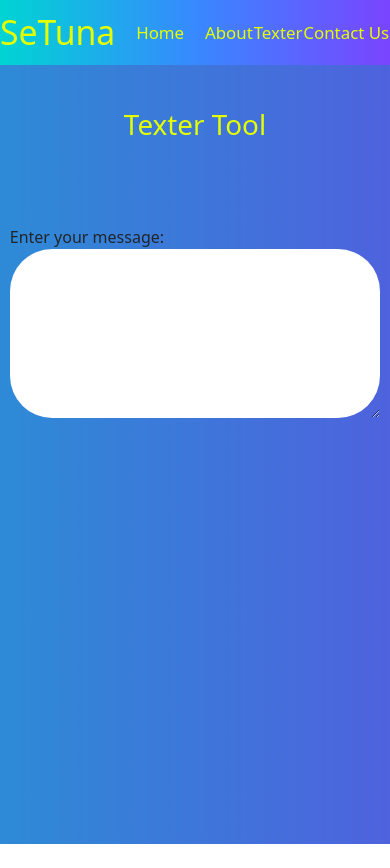
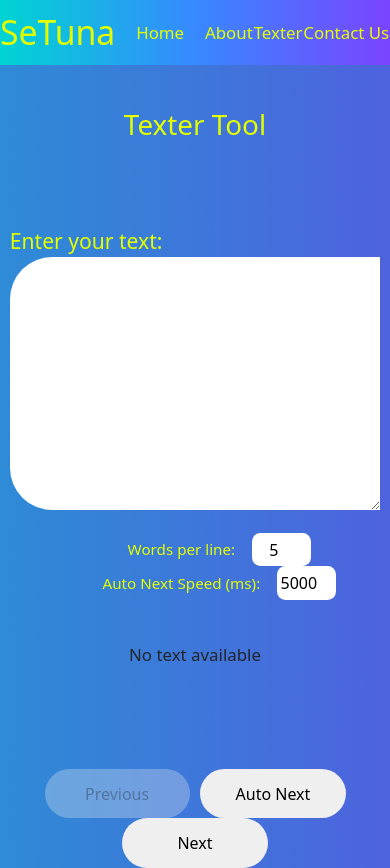
Before and after one commit to GodishalaAshwith/Texter-Toolz, a React (Vite) app: page /texter in a window 390 px wide. Before the commit the page ends 844 px from the top, so only its background shows below. Built offline with nearby package versions, Linux system fonts and the light colour scheme.

Commit message:
Texter working well intended

```diff
--- a/package.json
+++ b/package.json
@@ -17,6 +17,7 @@
   },
   "devDependencies": {
     "@eslint/js": "^9.11.1",
+    "@types/node": "^22.8.0",
     "@types/react": "^18.3.10",
     "@types/react-dom": "^18.3.0",
     "@vitejs/plugin-react": "^4.3.2",
--- a/src/components/Tool/Tool.css
+++ b/src/components/Tool/Tool.css
@@ -16,6 +16,15 @@
   opacity: 1;
 }
 
+.tool a {
+  text-decoration: none;
+  color: black;
+  transition: 0.4s ease;
+}
+.tool a:hover {
+  transform: scale(1.4);
+}
+
 .tool-hide {
   opacity: 0; /* Hidden state with 0 opacity */
   transform: scale(0.95); /* Slightly shrink the size when hidden */
--- a/src/components/Tool/Tool.tsx
+++ b/src/components/Tool/Tool.tsx
@@ -1,3 +1,4 @@
+import { Link } from "react-router-dom";
 import "./Tool.css";
 
 interface ToolProps {
@@ -8,7 +9,9 @@ const Tool = ({ name }: ToolProps) => {
   return (
     <>
       <div className="tool-preview">
-        <div className="tool">{name}</div>
+        <div className="tool">
+          <Link to="/texter">{name}</Link>
+        </div>
       </div>
     </>
   );
--- a/src/pages/Texter/Texter.css
+++ b/src/pages/Texter/Texter.css
@@ -7,6 +7,7 @@ header {
 /* Wrapper for search bar */
 .input-field {
   background-color: rgba(1, 1, 1, 0);
+  color: #e3ff00;
   width: 50%; /* Adjusted to use percentage for responsiveness */
   margin-top: 4vh; /* Slightly reduced margin for responsiveness */
   margin-left: auto; /* Center the search bar horizontally */
@@ -16,12 +17,19 @@ header {
   display: flex;
   justify-content: center;
   align-items: center;
+  flex-direction: column;
+}
+.input-field label {
+  font-size: 2.5vh;
 }
 
 /* Search textarea styling */
 .input-field textarea {
   border: 0;
-  border-radius: 5vh;
+  border-top-left-radius: 5vh; /* Rounded top-left corner */
+  border-bottom-left-radius: 5vh; /* Rounded bottom-left corner */
+  border-top-right-radius: 0; /* Unrounded top-right corner */
+  border-bottom-right-radius: 0; /* Unrounded bottom-right corner */
   width: 100%; /* Takes up full width of the parent div */
   height: 30vh; /* Increased height for large text input */
   text-align: left; /* Left-align for natural text flow in large fields */
@@ -41,34 +49,172 @@ header {
   outline: #00265a;
 }
 
+/* Responsive styling for settings section */
+.settings {
+  margin: 2vh;
+  height: auto; /* Dynamic height */
+  display: flex;
+  justify-content: center;
+  align-items: center;
+  flex-wrap: wrap; /* Allows items to wrap on smaller screens */
+}
+
+.settings label {
+  margin-left: 2vh;
+  text-align: center;
+  font-size: 2.5vh;
+  color: #e3ff00;
+  margin-right: 1vh; /* Space between label and input */
+}
+
+.settings input {
+  border: none;
+  margin-left: 1vh;
+  width: 5vw; /* Responsive width */
+  height: 4vh;
+  text-align: center;
+  border-radius: 1vh; /* Rounded corners */
+}
+
+.settings input:focus {
+  outline: none; /* Remove default outline */
+  box-shadow: 0 0 0.5vh #e3ff00; /* Subtle glow effect on focus */
+}
+
+/* Output section styling */
+.output {
+  margin: 5vh;
+  font-size: 3vh;
+  height: 10vh;
+  text-align: center;
+  width: 80%; /* Responsive width */
+  margin-left: auto;
+  margin-right: auto;
+}
+
+/* Navigation buttons styling */
+.navigation-buttons {
+  margin: 4vh;
+  display: flex;
+  justify-content: space-evenly;
+  flex-wrap: wrap; /* Allows buttons to wrap on smaller screens */
+}
+
+.navigation-buttons button {
+  padding: 2vh;
+  width: 25%; /* Responsive button width */
+  max-width: 150px; /* Limit the maximum width */
+  border: none;
+  border-radius: 5vh;
+}
+
 /* Media Queries for smaller screens */
 @media (max-width: 768px) {
   .input-field {
-    width: 90%; /* Increase width on smaller screens */
+    width: 90%;
   }
 
   .input-field textarea {
-    font-size: 2vh; /* Slightly reduce font size on smaller screens */
-    height: 25vh; /* Adjust textarea height */
+    font-size: 2vh;
+    height: 25vh;
   }
 
   .input-field textarea::placeholder {
-    font-size: 1.8vh; /* Adjust placeholder font size */
+    font-size: 1.8vh;
+  }
+
+  .settings label {
+    font-size: 2vh; /* Adjust font size for smaller screens */
+  }
+
+  .output {
+    font-size: 2.5vh; /* Adjust font size for smaller screens */
+  }
+
+  .navigation-buttons button {
+    width: 40%; /* Wider buttons on smaller screens */
   }
 }
 
 /* Media Queries for very small screens (e.g., mobile) */
 @media (max-width: 480px) {
   .input-field {
-    width: 95%; /* Increase width for narrow screens */
+    width: 95%;
   }
 
   .input-field textarea {
-    font-size: 1.8vh; /* Further reduce font size for mobile */
-    height: 20vh; /* Reduce textarea height slightly */
+    font-size: 1.8vh;
+    height: 20vh;
   }
 
   .input-field textarea::placeholder {
-    font-size: 1.6vh; /* Adjust placeholder font size for mobile */
+    font-size: 1.6vh;
+  }
+
+  .settings label {
+    font-size: 1.8vh;
+    margin-left: 5.7vh;
+  }
+
+  .settings input {
+    width: 15vw; /* Adjust width for mobile screens */
+  }
+
+  .output {
+    font-size: 2vh;
+    width: 90%;
+  }
+
+  .navigation-buttons button {
+    width: 45%;
+    padding: 1.5vh; /* Adjust padding for smaller buttons on mobile */
   }
 }
+
+/* Custom scrollbar for the textarea */
+.input-field textarea {
+  border: 0;
+  border-top-left-radius: 5vh; /* Rounded top-left corner */
+  border-bottom-left-radius: 5vh; /* Rounded bottom-left corner */
+  border-top-right-radius: 0; /* Unrounded top-right corner */
+  border-bottom-right-radius: 0; /* Unrounded bottom-right corner */
+  width: 100%; /* Takes up full width of the parent div */
+  height: 30vh; /* Increased height for large text input */
+  text-align: left; /* Left-align for natural text flow in large fields */
+  font-size: 2.2vh; /* Relative font size based on viewport height */
+  padding: 1vh 2vh; /* Add some padding for comfort */
+  resize: vertical; /* Allow users to resize the textarea vertically */
+
+  /* Custom scrollbar styles */
+  overflow-y: scroll; /* Enable vertical scroll */
+}
+
+/* Scrollbar styles */
+.input-field textarea::-webkit-scrollbar {
+  width: 8px; /* Width of the scrollbar */
+}
+
+.input-field textarea::-webkit-scrollbar-track {
+  background: rgba(0, 0, 0, 0.1); /* Background of the scrollbar track */
+  border-radius: 10px; /* Rounded corners for the track */
+}
+
+.input-field textarea::-webkit-scrollbar-thumb {
+  background: #e3ff00; /* Color of the scrollbar thumb */
+  border-radius: 10px; /* Rounded corners for the thumb */
+}
+
+.input-field textarea::-webkit-scrollbar-thumb:hover {
+  background: #c3d600; /* Darker color on hover */
+}
+
+/* Fallback for Firefox */
+.input-field textarea {
+  scrollbar-width: thin; /* Firefox: Set scrollbar width to thin */
+  scrollbar-color: #e3ff00 rgba(0, 0, 0, 0.1); /* Thumb color and track color */
+}
+
+/* Set the scrollbar to be inside the textarea */
+.input-field textarea {
+  padding-right: 10px; /* Add padding to the right to prevent text overlap with scrollbar */
+}
--- a/src/pages/Texter/Texter.tsx
+++ b/src/pages/Texter/Texter.tsx
@@ -1,6 +1,134 @@
+import { useState, useEffect } from "react";
 import "./Texter.css";
 
+interface IState {
+  text: string;
+  lines: string[];
+  currentLineIndex: number;
+  wordsPerLine: number;
+  autoNextSpeed: number;
+}
+
 const Texter = () => {
+  const [state, setState] = useState<IState>({
+    text: "",
+    lines: [],
+    currentLineIndex: 0,
+    wordsPerLine: 5, // Default value
+    autoNextSpeed: 5000, // Default speed in milliseconds
+  });
+  const [isAutoNext, setIsAutoNext] = useState(false);
+
+  useEffect(() => {
+    let interval: ReturnType<typeof setInterval> | null = null; // Updated type for interval
+    if (isAutoNext) {
+      interval = setInterval(() => {
+        setState((prevState) => ({
+          ...prevState,
+          currentLineIndex: Math.min(
+            prevState.currentLineIndex + 1,
+            prevState.lines.length - 1
+          ),
+        }));
+      }, state.autoNextSpeed);
+    }
+    return () => {
+      if (interval) clearInterval(interval);
+    };
+  }, [isAutoNext, state.autoNextSpeed, state.lines.length]);
+
+  const handleChange = (
+    event: React.ChangeEvent<HTMLTextAreaElement>
+  ): void => {
+    const newText = event.target.value;
+    splitTextIntoLines(newText, state.wordsPerLine);
+  };
+
+  const handleWordsPerLineChange = (
+    event: React.ChangeEvent<HTMLInputElement>
+  ): void => {
+    const newWordsPerLine = Math.max(parseInt(event.target.value) || 1, 1);
+    setState((prevState) => ({
+      ...prevState,
+      wordsPerLine: newWordsPerLine,
+    }));
+    splitTextIntoLines(state.text, newWordsPerLine);
+  };
+
+  const handleAutoNextSpeedChange = (
+    event: React.ChangeEvent<HTMLInputElement>
+  ): void => {
+    const newSpeed = Math.max(parseInt(event.target.value) || 1000, 100); // Ensure minimum speed is 100
+    setState((prevState) => ({
+      ...prevState,
+      autoNextSpeed: newSpeed,
+    }));
+  };
+
+  const handleAutoNextSpeedWheel = (
+    event: React.WheelEvent<HTMLInputElement>
+  ): void => {
+    event.preventDefault();
+    const newSpeed = Math.max(
+      state.autoNextSpeed + (event.deltaY < 0 ? 100 : -100),
+      100
+    ); // Ensure a minimum speed of 100
+    setState((prevState) => ({
+      ...prevState,
+      autoNextSpeed: newSpeed,
+    }));
+  };
+
+  const handleWordsPerLineWheel = (
+    event: React.WheelEvent<HTMLInputElement>
+  ): void => {
+    event.preventDefault();
+    const newWordsPerLine = Math.max(
+      state.wordsPerLine + (event.deltaY < 0 ? 1 : -1),
+      1
+    ); // Minimum of 1 word per line
+    setState((prevState) => ({
+      ...prevState,
+      wordsPerLine: newWordsPerLine,
+    }));
+    splitTextIntoLines(state.text, newWordsPerLine);
+  };
+
+  const splitTextIntoLines = (text: string, wordsPerLine: number) => {
+    const words = text.split(/\s+/);
+    const newLines: string[] = []; // Explicitly typed as string array
+    for (let i = 0; i < words.length; i += wordsPerLine) {
+      newLines.push(words.slice(i, i + wordsPerLine).join(" "));
+    }
+    setState((prevState) => ({
+      ...prevState,
+      text,
+      lines: newLines,
+      currentLineIndex: 0,
+    }));
+  };
+
+  const handleNext = (): void => {
+    setState((prevState) => ({
+      ...prevState,
+      currentLineIndex: Math.min(
+        prevState.currentLineIndex + 1,
+        prevState.lines.length - 1
+      ),
+    }));
+  };
+
+  const handlePrevious = (): void => {
+    setState((prevState) => ({
+      ...prevState,
+      currentLineIndex: Math.max(prevState.currentLineIndex - 1, 0),
+    }));
+  };
+
+  const toggleAutoNext = (): void => {
+    setIsAutoNext((prevState) => !prevState);
+  };
+
   return (
     <>
       <header>
@@ -9,14 +137,61 @@ const Texter = () => {
       <main>
         <div className="input-field">
           <form>
-            <label for="message">Enter your message:</label>
+            <label htmlFor="message">Enter your text:</label>
             <textarea
               id="message"
               name="message"
-              rows="10"
-              cols="50"
-            ></textarea>
+              value={state.text}
+              onChange={handleChange}
+              rows={10}
+              cols={50}
+            />
           </form>
+        </div>
+
+        <div className="settings">
+          <label htmlFor="wordsPerLine">Words per line:</label>
+          <input
+            type="number"
+            id="wordsPerLine"
+            name="wordsPerLine"
+            value={state.wordsPerLine}
+            onChange={handleWordsPerLineChange}
+            onWheel={handleWordsPerLineWheel}
+            min="1"
+          />
+          <label htmlFor="autoNextSpeed">Auto Next Speed (ms):</label>
+          <input
+            type="number"
+            id="autoNextSpeed"
+            name="autoNextSpeed"
+            value={state.autoNextSpeed}
+            onChange={handleAutoNextSpeedChange}
+            onWheel={handleAutoNextSpeedWheel}
+            min="100"
+          />
+        </div>
+
+        <div className="output">
+          {state.lines[state.currentLineIndex] || "No text available"}
+        </div>
+
+        <div className="navigation-buttons">
+          <button
+            onClick={handlePrevious}
+            disabled={state.currentLineIndex === 0}
+          >
+            Previous
+          </button>
+          <button onClick={toggleAutoNext}>
+            {isAutoNext ? "Stop Auto Next" : "Auto Next"}
+          </button>
+          <button
+            onClick={handleNext}
+            disabled={state.currentLineIndex === state.lines.length - 1}
+          >
+            Next
+          </button>
         </div>
       </main>
     </>
```
Also changed, not shown: 2 other files (tests, documents, lock files or other folders).
